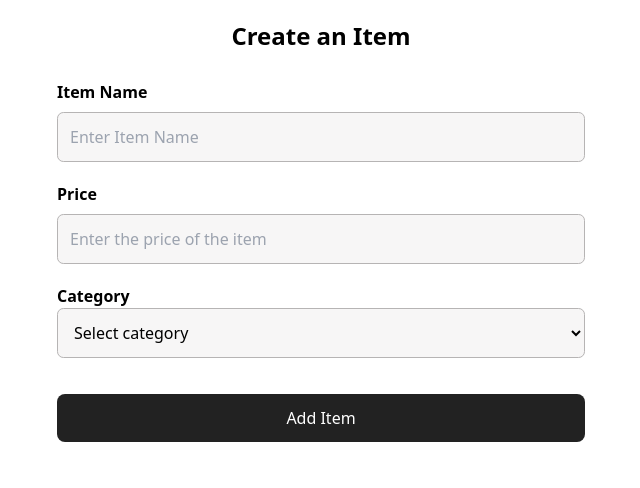
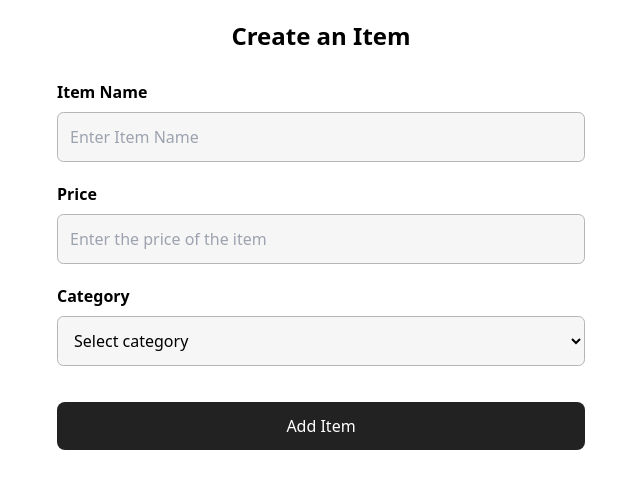
Before and after one commit to varletint/paywithmi, a React (Vite) app in the folder client/: page / in a window 1280 px wide. Shown: the top 488 px of the page, without its empty margins (319-959 px from the left). Built offline with nearby package versions, Linux system fonts and the light colour scheme.

Commit message:
category

```diff
--- a/client/src/Pages/CreateItem.jsx
+++ b/client/src/Pages/CreateItem.jsx
@@ -29,7 +29,7 @@ export default function createItem() {
             required
           />
         </div>
-        <div className='custom-select'>
+        <div className='category'>
           <label> Category</label>
           <select className='different'>
             <option value=''>Select category</option>
```
